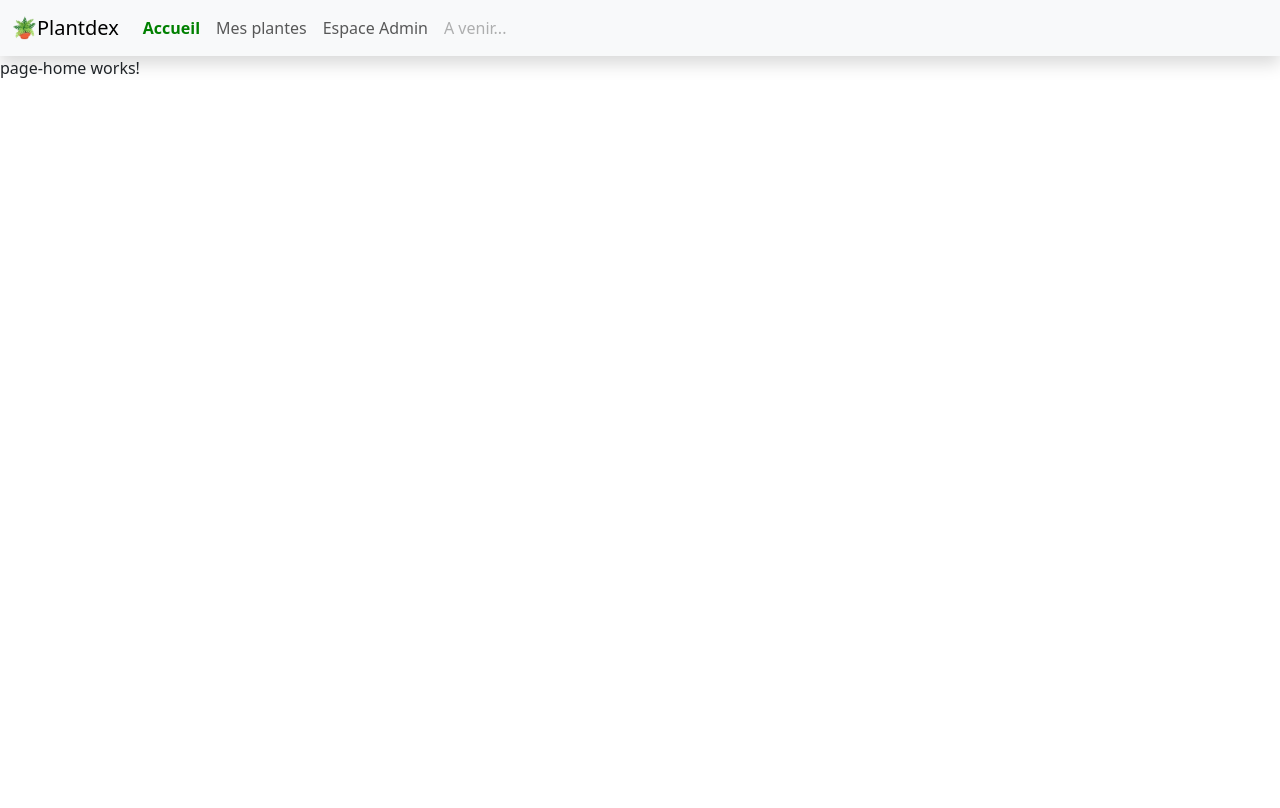
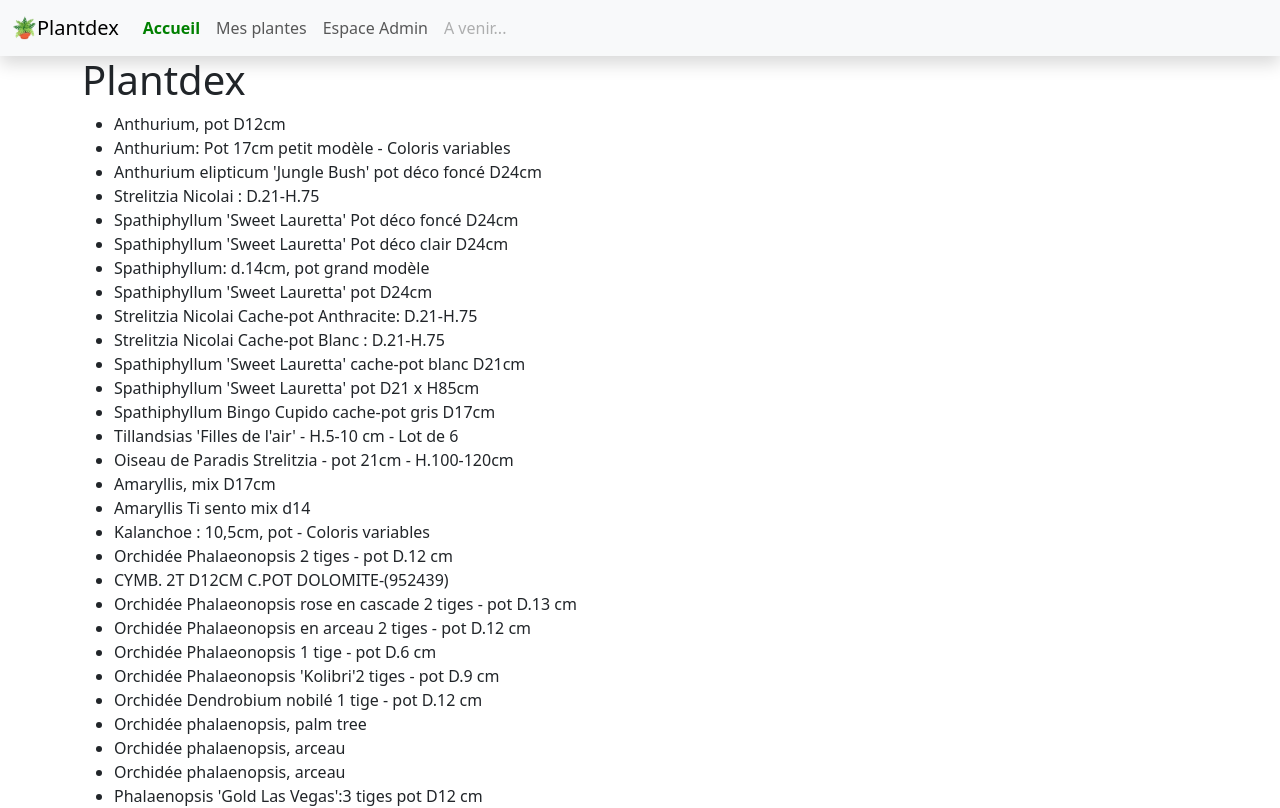
Before and after one commit to Didof69/PlantDex, an Angular app: page /home in a window 1280 px wide. Shown: the top 808 px of the page. Built offline with nearby package versions, Linux system fonts and the light colour scheme; data requests are answered from the project's data file.

Commit message:
4 - affichage plant + service

```diff
--- a/src/app/app.module.ts
+++ b/src/app/app.module.ts
@@ -1,5 +1,6 @@
 import { NgModule } from '@angular/core';
 import { BrowserModule } from '@angular/platform-browser';
+import { HttpClientModule } from '@angular/common/http';
 
 import { AppRoutingModule } from './app-routing.module';
 import { AppComponent } from './app.component';
@@ -18,10 +19,13 @@
     PageAdminComponent,
     PageNotFoundComponent
   ],
+
   imports: [
     BrowserModule,
-    AppRoutingModule
+    AppRoutingModule,
+    HttpClientModule
   ],
+
   providers: [],
   bootstrap: [AppComponent]
 })
--- a/src/app/pages/page-home/page-home.component.html
+++ b/src/app/pages/page-home/page-home.component.html
@@ -1 +1,8 @@
-<p>page-home works!</p>
+<div class="container">
+  <h1 class="title">Plantdex</h1>
+  <div class="container-plants">
+    <ul>
+      <li *ngFor="let plant of plantsToDisplay">{{ plant.nom }}</li>
+    </ul>
+  </div>
+</div>
--- a/src/app/pages/page-home/page-home.component.ts
+++ b/src/app/pages/page-home/page-home.component.ts
@@ -1,10 +1,20 @@
-import { Component } from '@angular/core';
+import { Component, OnInit } from '@angular/core';
+import { PlantService } from '../../services/plant.service';
+import { Plant } from 'src/app/models/plant';
 
 @Component({
   selector: 'app-page-home',
   templateUrl: './page-home.component.html',
-  styleUrls: ['./page-home.component.css']
+  styleUrls: ['./page-home.component.css'],
 })
-export class PageHomeComponent {
+export class PageHomeComponent implements OnInit {
+  plantsToDisplay: Plant[] = [];
+  constructor(private plantService: PlantService) {}
 
+  ngOnInit() {
+    this.plantService.getPlants().subscribe((plants) => {
+      this.plantsToDisplay = plants;
+      console.log(this.plantsToDisplay);
+    });
+  }
 }
--- /dev/null
+++ b/src/app/services/plant.service.ts
@@ -0,0 +1,17 @@
+import { Injectable } from '@angular/core';
+import { HttpClient } from '@angular/common/http';
+import { Observable } from 'rxjs';
+import { Plant } from '../models/plant';
+
+@Injectable({
+  providedIn: 'root'
+})
+
+export class PlantService {
+
+  constructor(private http: HttpClient) { }
+
+  getPlants(): Observable<Plant[]>{
+    return this.http.get<Plant[]>('http://localhost:3000/plants')
+  }
+}
```
Also changed, not shown: 1 other file (tests, documents, lock files or other folders).
